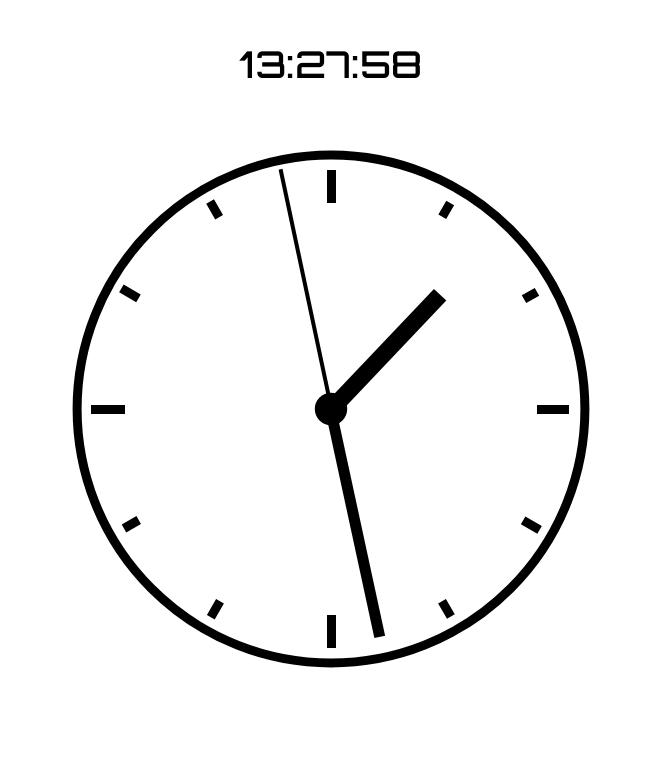
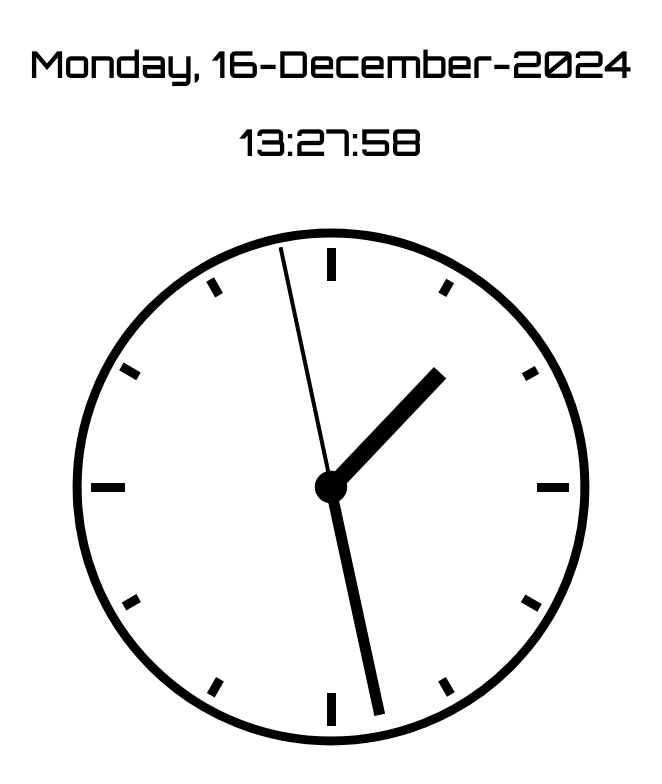
Before and after one commit to Ibrahim-Khdairat/Analog-Clock, a plain HTML site: page index.html in a window 1280 px wide. Shown: the whole page, without its empty margins (309-971 px from the left). Drawn offline with Linux system fonts and the light colour scheme.

Commit message:
new update

```diff
--- a/index.html
+++ b/index.html
@@ -12,7 +12,8 @@
 
 <body>
     <div class="digitalClock">
-        <h1>00:00:00</h1>
+        <h1 id="date"></h1>
+        <h1 id="time">00:00:00</h1>
     </div>
 
     <main class="main">
--- a/index.js
+++ b/index.js
@@ -1,7 +1,8 @@
 const HOURHAND = document.querySelector("#hour");
 const MINUTEHAND = document.querySelector("#minute");
 const SECONDHAND = document.querySelector("#second");
-const DIGITALCLOCK = document.querySelector('.digitalClock h1');
+const DIGITALCLOCK = document.querySelector('.digitalClock #time');
+const DIGITALDATE  = document.querySelector('.digitalClock #date');
 
 function leadingZero(time) {
     if (time <= 9) {
@@ -16,6 +17,16 @@ function runClock() {
     let min = date.getMinutes();
     let sec = date.getSeconds();
 
+    let dayNum = date.getDate();
+    let day = date.getDay();
+    let month = date.getMonth();
+    let year = date.getFullYear();
+    const daysOfWeek = ['Sunday', 'Monday', 'Tuesday', 'Wednesday', 'Thursday', 'Friday', 'Saturday'];
+    const months = [
+        'January', 'February', 'March', 'April', 'May', 'June',
+        'July', 'August', 'September', 'October', 'November', 'December'
+      ];
+
     let hrPosition = (hr * 360 / 12) + (min * (360 / 60) / 12);
     let minPosition = (min * 360 / 60) + (sec * (360 / 60) / 60);
     let secPosition = sec * 360 / 60;
@@ -23,7 +34,8 @@ function runClock() {
     HOURHAND.style.transform = "rotate(" + hrPosition + "deg)";
     MINUTEHAND.style.transform = "rotate(" + minPosition + "deg)";
     SECONDHAND.style.transform = "rotate(" + secPosition + "deg)";
-    DIGITALCLOCK.textContent = leadingZero(hr) + ":" + leadingZero(min) + ":" + leadingZero(sec);
+    DIGITALCLOCK.textContent =leadingZero(hr) + ":" + leadingZero(min) + ":" + leadingZero(sec);
+    DIGITALDATE.textContent = daysOfWeek[day]+ ", " + dayNum+ "-" + months[month]+ "-" + year;
 }
 
 var interval = setInterval(runClock, 1000);
--- a/style.css
+++ b/style.css
@@ -68,7 +68,7 @@
 }
 
 /*Digital clock*/
-.digitalClock h1{
+.digitalClock #time{
     text-align: center;
     padding: 20px;
     font-family: 'Orbitron', sans-serif;
@@ -77,6 +77,16 @@
     color: #000;
     margin-left: 37%;
     margin-right: 37%;
+    margin-bottom: -30px;
+}
+.digitalClock #date {
+    text-align: center;
+    padding: 20px;
+    font-family: 'Orbitron', sans-serif;
+    letter-spacing: 0.05em;
+    font-size: 35px;
+    color: #000;
+
     margin-bottom: -30px;
 }
 
```
